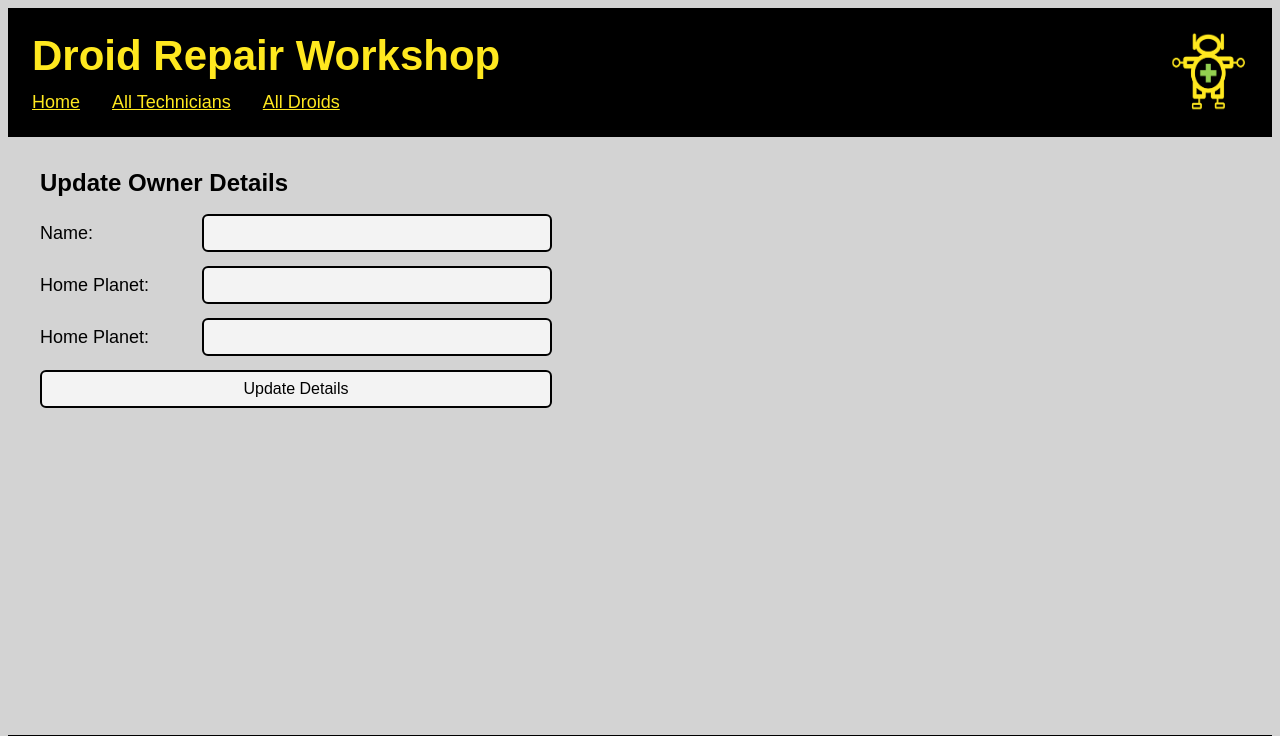
After one commit to louise3112/droid_workshop, a Flask app: template templates/owners/edit.html in a window 1280 px wide. The commit adds this page. Shown: the top 736 px of the page. Run offline with Flask 2, Linux system fonts and the light colour scheme; the template is opened without the code that fills it, so the values that code supplies are empty.

Commit message:
added edit droid and owner html and css

```diff
--- a/app.py
+++ b/app.py
@@ -1,11 +1,13 @@
 from flask import Flask, render_template
 from controllers.technicians_controller import technicians_blueprint
 from controllers.droids_controller import droids_blueprint
+from controllers.owners_controller import owners_blueprint
 
 app = Flask(__name__)
 
 app.register_blueprint(technicians_blueprint)
 app.register_blueprint(droids_blueprint)
+app.register_blueprint(owners_blueprint)
 
 @app.route('/')
 def home():
--- a/repositories/droid_repository.py
+++ b/repositories/droid_repository.py
@@ -62,7 +62,7 @@ def select_droid_by_technician(technician_id):
 # UPDATE
 def update(droid):
     sql = "UPDATE droids SET (name, type_id, registration_date, repair_notes, owner_id, technician_id) = (%s, %s, %s, %s, %s, %s) WHERE id = %s"
-    values = [droid.name, droid.type.id, droid.registration_date, droid.repair_notes, droid.owner.id, droid.technician.id]
+    values = [droid.name, droid.type.id, droid.registration_date, droid.repair_notes, droid.owner.id, droid.technician.id, droid.id]
     run_sql(sql, values)
 
 
--- /dev/null
+++ b/static/owners.css
@@ -0,0 +1,39 @@
+.owners-form {
+    font-size: 18px;
+    color: rgb(0, 0, 0);
+    display: grid;
+    grid-template: 40px 40px 40px 40px 40px 40px/ 150px 350px;
+    gap: 12px;
+    align-items: center;
+}
+
+.owners-form > input {
+    font-size: 16px;
+    background-color: rgb(243, 243, 243);
+    padding: 8px;
+    border-style: solid;
+    border-width: 2px;
+    border-color: rgb(0, 0, 0);
+    border-radius: 6px;
+}
+
+.owners-form > select {
+    font-size: 16px;
+    background-color: rgb(243, 243, 243);
+    padding: 8px;
+    border-style: solid;
+    border-width: 2px;
+    border-color: rgb(0, 0, 0);
+    border-radius: 6px;
+}
+
+.owners-form > button {
+    font-size: 16px;
+    background-color: rgb(243, 243, 243);
+    padding: 8px;
+    width: 512px;
+    border-style: solid;
+    border-width: 2px;
+    border-color: rgb(0, 0, 0);
+    border-radius: 6px;
+}
--- a/templates/base.html
+++ b/templates/base.html
@@ -8,6 +8,7 @@
     <link rel="stylesheet" href="{{ url_for('static', filename='base.css') }}">
     <link rel="stylesheet" href="{{ url_for('static', filename='technicians.css') }}">
     <link rel="stylesheet" href="{{ url_for('static', filename='droids.css') }}">
+    <link rel="stylesheet" href="{{ url_for('static', filename='owners.css') }}">
     <title>Droid Repair Workshop</title>
 </head>
 
--- /dev/null
+++ b/templates/owners/edit.html
@@ -0,0 +1,22 @@
+{% extends "base.html" %}
+
+{% block content %}
+
+    <h3>Update Owner Details</h3>
+
+    <form action="/owners/{{owner.id}}/show" method="post" class="owners-form">
+
+        <label for="name">Name:</label>
+            <input type="text" id="name" name="name" value="{{owner.name}}" required>
+
+        <label for="home_planet">Home Planet:</label>
+            <input type="text" id="home_planet" name="home_planet" value="{{owner.home_planet}}">
+
+        <label for="comlink_freq">Home Planet:</label>
+            <input type="number" id="comlink_freq" name="comlink_freq" value="{{owner.comlink_frequency}}">
+
+        <button type="submit">Update Details</button>
+
+    </form>
+
+{% endblock %}
--- a/templates/technicians/edit.html
+++ b/templates/technicians/edit.html
@@ -1,6 +1,8 @@
 {% extends "base.html" %}
 
 {% block content %}
+
+    <h3>Update Technician Details</h3>
 
     <form action="/technicians/{{technician.id}}/show" method="post" class="techs-form">
 
--- a/templates/technicians/new.html
+++ b/templates/technicians/new.html
@@ -1,6 +1,8 @@
 {% extends "base.html" %}
 
 {% block content %}
+
+    <h3>Add A New Technician</h3>
 
     <form action="/technicians" method="post" class="techs-form">
 
```
Also changed, not shown: controllers/droids_controller.py (+8 -4 lines), controllers/owners_controller.py (added, +70 -0 lines), static/droids.css (+40 -0 lines), templates/droids/edit.html (+40 -0 lines).
